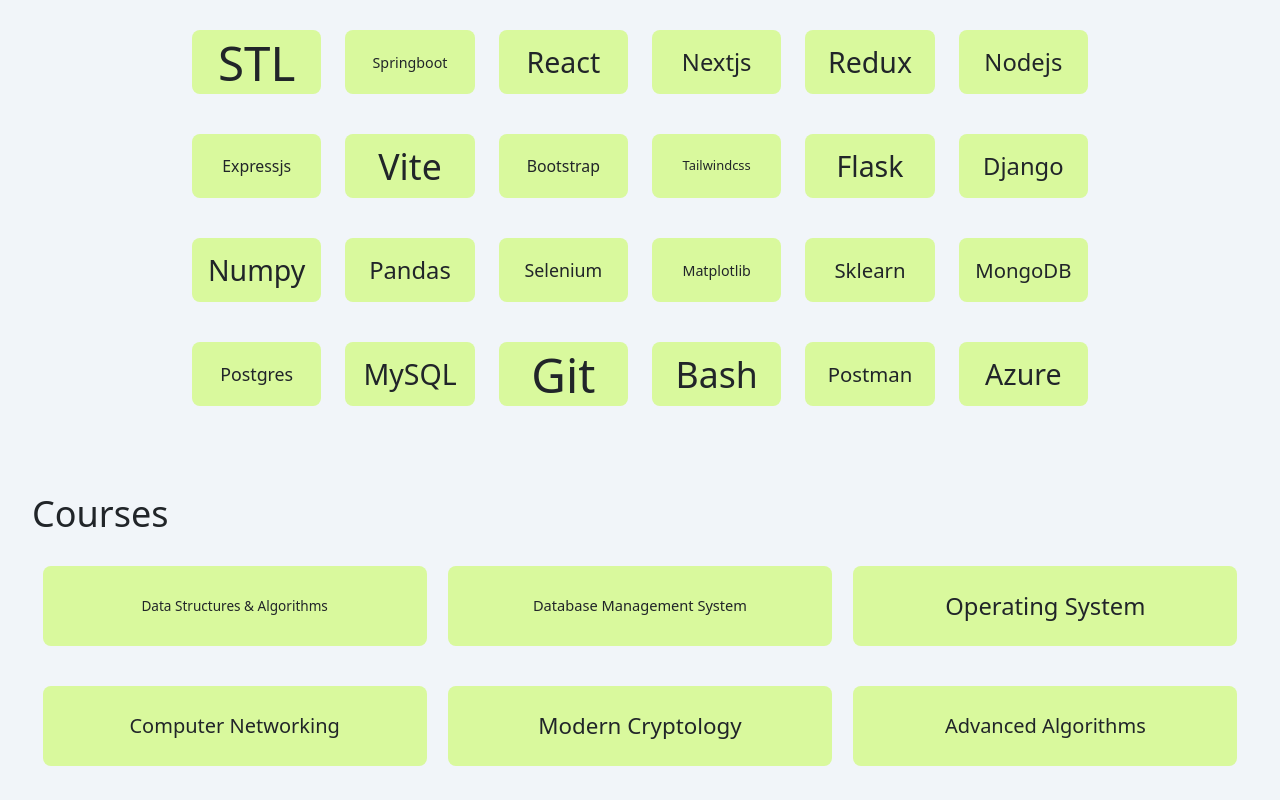
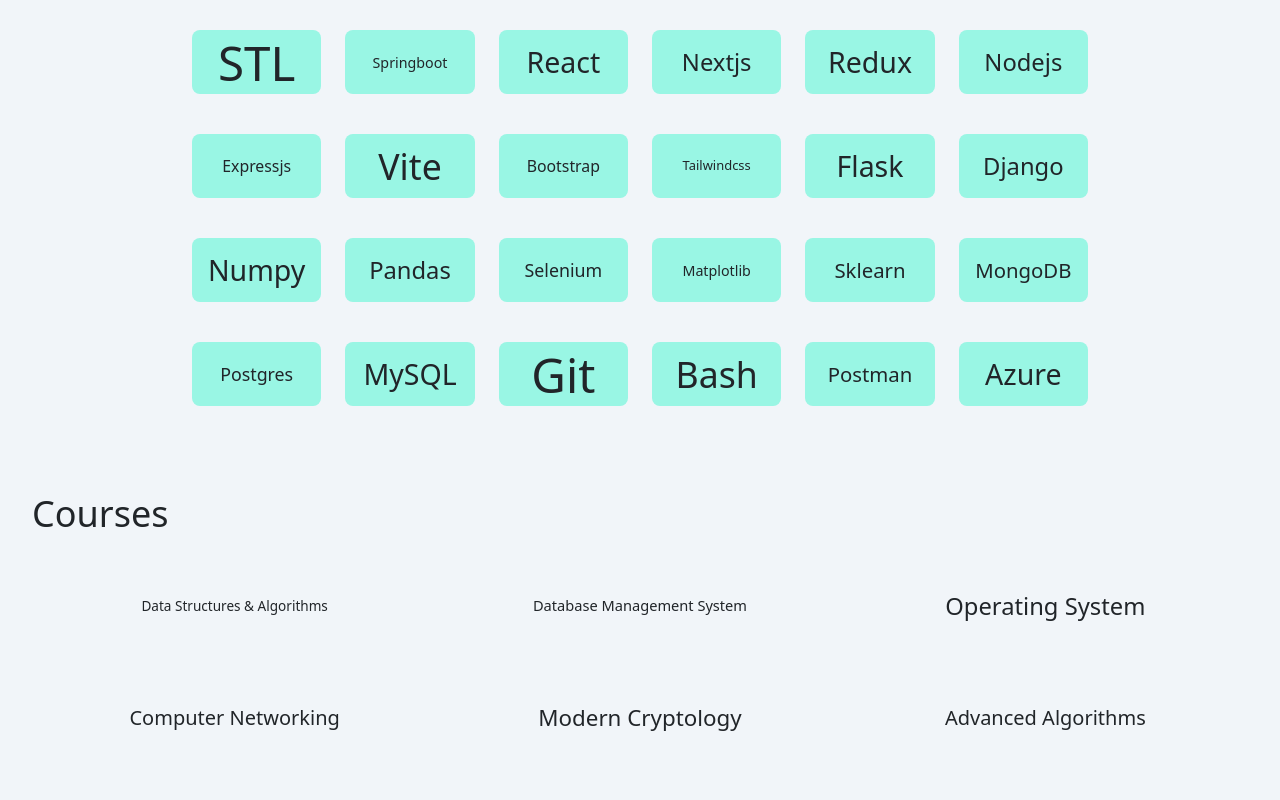
Before and after one commit to AakibAlam/my-website, a React (Vite) app: page /skills in a window 1280 px wide. Shown: the part 940-1740 px from the top of the page. Built offline with nearby package versions, Linux system fonts and the light colour scheme; no server answers.

Commit message:
fixed responsiveness

```diff
--- a/src/components/course-card.tsx
+++ b/src/components/course-card.tsx
@@ -1,6 +1,6 @@
 import { useState, useEffect } from "react";
 
-function CourseCard({ text }: { text: string }) {
+function CourseCard({ text, col }: { text: string; col: string }) {
   const [fontSize, setFontSize] = useState<number>(24);
 
   useEffect(() => {
@@ -15,7 +15,9 @@
   }, [text]);
 
   return (
-    <div className="flex justify-center items-center w-64 md:w-96 h-16 md:h-20 m-2 md:m-4 rounded-lg bg-lime-200">
+    <div
+      className={`flex justify-center items-center text-center w-64 md:w-96 h-16 md:h-20 m-2 md:m-4 rounded-lg bg-${col}-200`}
+    >
       <h1 style={{ fontSize: `${fontSize}px` }}>{text}</h1>
     </div>
   );
--- a/src/components/tech-card.tsx
+++ b/src/components/tech-card.tsx
@@ -1,7 +1,13 @@
 import { useState, useEffect } from "react";
 
-function TechCard({ text }: { text: string }) {
+function TechCard({ text, col }: { text: string; col: string }) {
   const [fontSize, setFontSize] = useState<number>(24);
+  const backgroundColor =
+    col === "teal"
+      ? "bg-teal-200"
+      : col === "lime"
+      ? "bg-lime-200"
+      : "bg-gray-200";
 
   useEffect(() => {
     const containerWidth = 150;
@@ -13,8 +19,14 @@
 
     setFontSize(newFontSize);
   }, [text]);
+
   return (
-    <div className="flex justify-center items-center w-32 h-12 lg:w-40 lg:h-16 m-2 rounded-lg bg-lime-200">
+    <div
+      className={
+        "flex justify-center items-center w-32 h-12 lg:w-40 lg:h-16 m-2 rounded-lg " +
+        backgroundColor
+      }
+    >
       <h1 style={{ fontSize: `${fontSize}px` }}>{text}</h1>
     </div>
   );
--- a/src/pages/about.tsx
+++ b/src/pages/about.tsx
@@ -45,7 +45,7 @@
 
         <div className="py-12 grid md:grid-cols-2 lg:grid-cols-3 gap-2">
           <div className="pl-4 mb-8">
-            <h1 className="text-3xl text-left text-teal-600">
+            <h1 className="text-2xl text-left text-teal-600">
               Competitive Programming
             </h1>
           </div>
--- a/src/pages/skills.tsx
+++ b/src/pages/skills.tsx
@@ -12,42 +12,42 @@
       <div className="lg:p-8 mx-auto my-8">
         <h1 className="text-4xl mb-4">Languages</h1>
         <div className="grid lg:grid-cols-2 gap-4">
-          <div className="grid grid-cols-2 lg:grid-cols-3 gap-2">
+          <div className="grid grid-cols-3 lg:grid-cols-3 lg:gap-2">
             <div className="flex flex-wrap justify-around">
-              <TechCard text="C/C++" />
+              <TechCard text="C/C++" col="lime" />
             </div>
             <div className="flex flex-wrap justify-around">
-              <TechCard text="Python" />
+              <TechCard text="Python" col="lime" />
             </div>
             <div className="flex flex-wrap justify-around">
-              <TechCard text="JavaScript" />
+              <TechCard text="JavaScript" col="lime" />
             </div>
             <div className="flex flex-wrap justify-around">
-              <TechCard text="TypeScript" />
+              <TechCard text="TypeScript" col="lime" />
             </div>
             <div className="flex flex-wrap justify-around">
-              <TechCard text="Java" />
+              <TechCard text="Java" col="lime" />
             </div>
             <div className="flex flex-wrap justify-around">
-              <TechCard text="Golang" />
+              <TechCard text="Golang" col="lime" />
             </div>
             <div className="flex flex-wrap justify-around">
-              <TechCard text="HTML" />
+              <TechCard text="HTML" col="lime" />
             </div>
             <div className="flex flex-wrap justify-around">
-              <TechCard text="CSS" />
+              <TechCard text="CSS" col="lime" />
             </div>
             <div className="flex flex-wrap justify-around">
-              <TechCard text="SQL" />
+              <TechCard text="SQL" col="lime" />
             </div>
             <div className="flex flex-wrap justify-around">
-              <TechCard text="R" />
+              <TechCard text="R" col="lime" />
             </div>
             <div className="flex flex-wrap justify-around">
-              <TechCard text="Latex" />
+              <TechCard text="Latex" col="lime" />
             </div>
             <div className="flex flex-wrap justify-around">
-              <TechCard text="Matlab" />
+              <TechCard text="Matlab" col="lime" />
             </div>
           </div>
           <div className="flex flex-col justify-end items-end mb-4 px-2">
@@ -69,78 +69,78 @@
       <div className="lg:p-8 mx-auto py-8">
         <h1 className="text-4xl mb-4">Frameworks</h1>
         <div className="lg:w-3/4 mx-auto">
-          <div className="grid grid-cols-2 lg:grid-cols-6 gap-2">
+          <div className="grid grid-cols-3 lg:grid-cols-6 lg:gap-2">
             <div className="flex flex-wrap justify-around lg:mb-4">
-              <TechCard text="STL" />
+              <TechCard text="STL" col="teal" />
             </div>
             <div className="flex flex-wrap justify-around lg:mb-4">
-              <TechCard text="Springboot" />
+              <TechCard text="Springboot" col="teal" />
             </div>
             <div className="flex flex-wrap justify-around lg:mb-4">
-              <TechCard text="React" />
+              <TechCard text="React" col="teal" />
             </div>
             <div className="flex flex-wrap justify-around lg:mb-4">
-              <TechCard text="Nextjs" />
+              <TechCard text="Nextjs" col="teal" />
             </div>
             <div className="flex flex-wrap justify-around lg:mb-4">
-              <TechCard text="Redux" />
+              <TechCard text="Redux" col="teal" />
             </div>
             <div className="flex flex-wrap justify-around lg:mb-4">
-              <TechCard text="Nodejs" />
+              <TechCard text="Nodejs" col="teal" />
             </div>
             <div className="flex flex-wrap justify-around lg:mb-4">
-              <TechCard text="Expressjs" />
+              <TechCard text="Expressjs" col="teal" />
             </div>
             <div className="flex flex-wrap justify-around lg:mb-4">
-              <TechCard text="Vite" />
+              <TechCard text="Vite" col="teal" />
             </div>
             <div className="flex flex-wrap justify-around lg:mb-4">
-              <TechCard text="Bootstrap" />
+              <TechCard text="Bootstrap" col="teal" />
             </div>
             <div className="flex flex-wrap justify-around lg:mb-4">
-              <TechCard text="Tailwindcss" />
+              <TechCard text="Tailwindcss" col="teal" />
             </div>
             <div className="flex flex-wrap justify-around lg:mb-4">
-              <TechCard text="Flask" />
+              <TechCard text="Flask" col="teal" />
             </div>
             <div className="flex flex-wrap justify-around lg:mb-4">
-              <TechCard text="Django" />
+              <TechCard text="Django" col="teal" />
             </div>
             <div className="flex flex-wrap justify-around lg:mb-4">
-              <TechCard text="Numpy" />
+              <TechCard text="Numpy" col="teal" />
             </div>
             <div className="flex flex-wrap justify-around lg:mb-4">
-              <TechCard text="Pandas" />
+              <TechCard text="Pandas" col="teal" />
             </div>
             <div className="flex flex-wrap justify-around lg:mb-4">
-              <TechCard text="Selenium" />
+              <TechCard text="Selenium" col="teal" />
             </div>
             <div className="flex flex-wrap justify-around lg:mb-4">
-              <TechCard text="Matplotlib" />
+              <TechCard text="Matplotlib" col="teal" />
             </div>
             <div className="flex flex-wrap justify-around lg:mb-4">
-              <TechCard text="Sklearn" />
+              <TechCard text="Sklearn" col="teal" />
             </div>
             <div className="flex flex-wrap justify-around lg:mb-4">
-              <TechCard text="MongoDB" />
+              <TechCard text="MongoDB" col="teal" />
             </div>
             <div className="flex flex-wrap justify-around lg:mb-4">
-              <TechCard text="Postgres" />
+              <TechCard text="Postgres" col="teal" />
             </div>
             <div className="flex flex-wrap justify-around lg:mb-4">
-              <TechCard text="MySQL" />
+              <TechCard text="MySQL" col="teal" />
             </div>
             <div className="flex flex-wrap justify-around lg:mb-4">
-              <TechCard text="Git" />
+              <TechCard text="Git" col="teal" />
             </div>
             <div className="flex flex-wrap justify-around lg:mb-4">
-              <TechCard text="Bash" />
+              <TechCard text="Bash" col="teal" />
             </div>
             <div className="flex flex-wrap justify-around lg:mb-4">
-              <TechCard text="Postman" />
+              <TechCard text="Postman" col="teal" />
             </div>
             <div className="flex flex-wrap justify-around lg:mb-4">
-              <TechCard text="Azure" />
+              <TechCard text="Azure" col="teal" />
             </div>
           </div>
         </div>
@@ -149,30 +149,30 @@
       <div className="lg:p-8 mx-auto py-8">
         <h1 className="text-4xl mb-4">Courses</h1>
         <div className="w-full mx-auto"></div>
-        <div className="grid grid-cols-1 lg:grid-cols-3">
-          <div className="flex flex-wrap justify-around mb-4">
-            <CourseCard text="Data Structures & Algorithms" />
+        <div className="grid grid-cols-2 lg:grid-cols-3">
+          <div className="flex flex-wrap justify-around lg:mb-4">
+            <CourseCard text="Data Structures & Algorithms" col="cyan" />
           </div>
-          <div className="flex flex-wrap justify-around mb-4">
-            <CourseCard text="Database Management System" />
+          <div className="flex flex-wrap justify-around lg:mb-4">
+            <CourseCard text="Database Management System" col="cyan" />
           </div>
-          <div className="flex flex-wrap justify-around mb-4">
-            <CourseCard text="Operating System" />
+          <div className="flex flex-wrap justify-around lg:mb-4">
+            <CourseCard text="Operating System" col="cyan" />
           </div>
-          <div className="flex flex-wrap justify-around mb-4">
-            <CourseCard text="Computer Networking" />
+          <div className="flex flex-wrap justify-around lg:mb-4">
+            <CourseCard text="Computer Networking" col="cyan" />
           </div>
-          <div className="flex flex-wrap justify-around mb-4">
-            <CourseCard text="Modern Cryptology" />
+          <div className="flex flex-wrap justify-around lg:mb-4">
+            <CourseCard text="Modern Cryptology" col="cyan" />
           </div>
-          <div className="flex flex-wrap justify-around mb-4">
-            <CourseCard text="Advanced Algorithms" />
+          <div className="flex flex-wrap justify-around lg:mb-4">
+            <CourseCard text="Advanced Algorithms" col="cyan" />
           </div>
-          <div className="flex flex-wrap justify-around mb-4">
-            <CourseCard text="Randomized Algorithms" />
+          <div className="flex flex-wrap justify-around lg:mb-4">
+            <CourseCard text="Randomized Algorithms" col="cyan" />
           </div>
-          <div className="flex flex-wrap justify-around mb-4">
-            <CourseCard text="Probability & Statistics" />
+          <div className="flex flex-wrap justify-around lg:mb-4">
+            <CourseCard text="Probability & Statistics" col="cyan" />
           </div>
         </div>
       </div>
```
Also changed, not shown: 1 other file (tests, documents, lock files or other folders).
